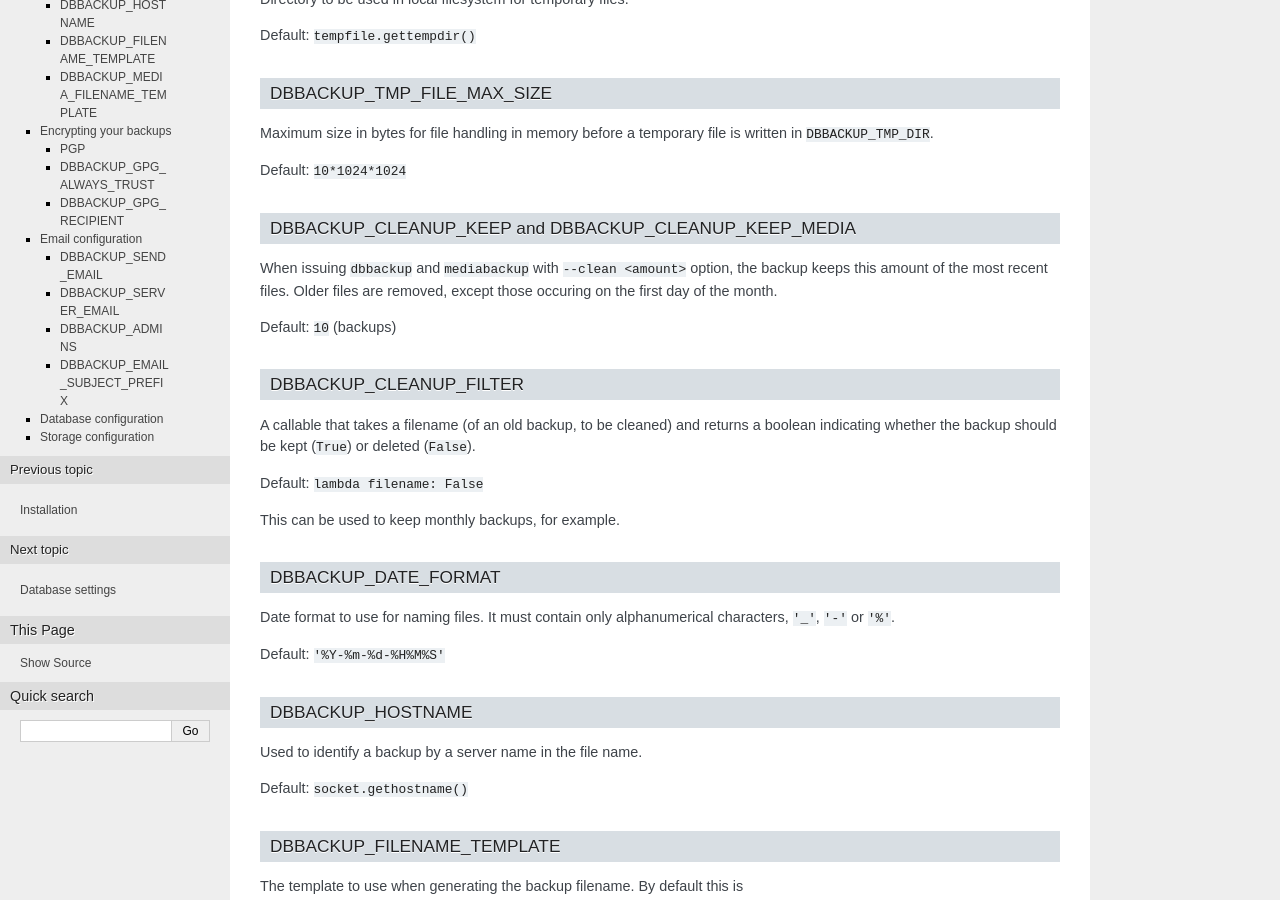
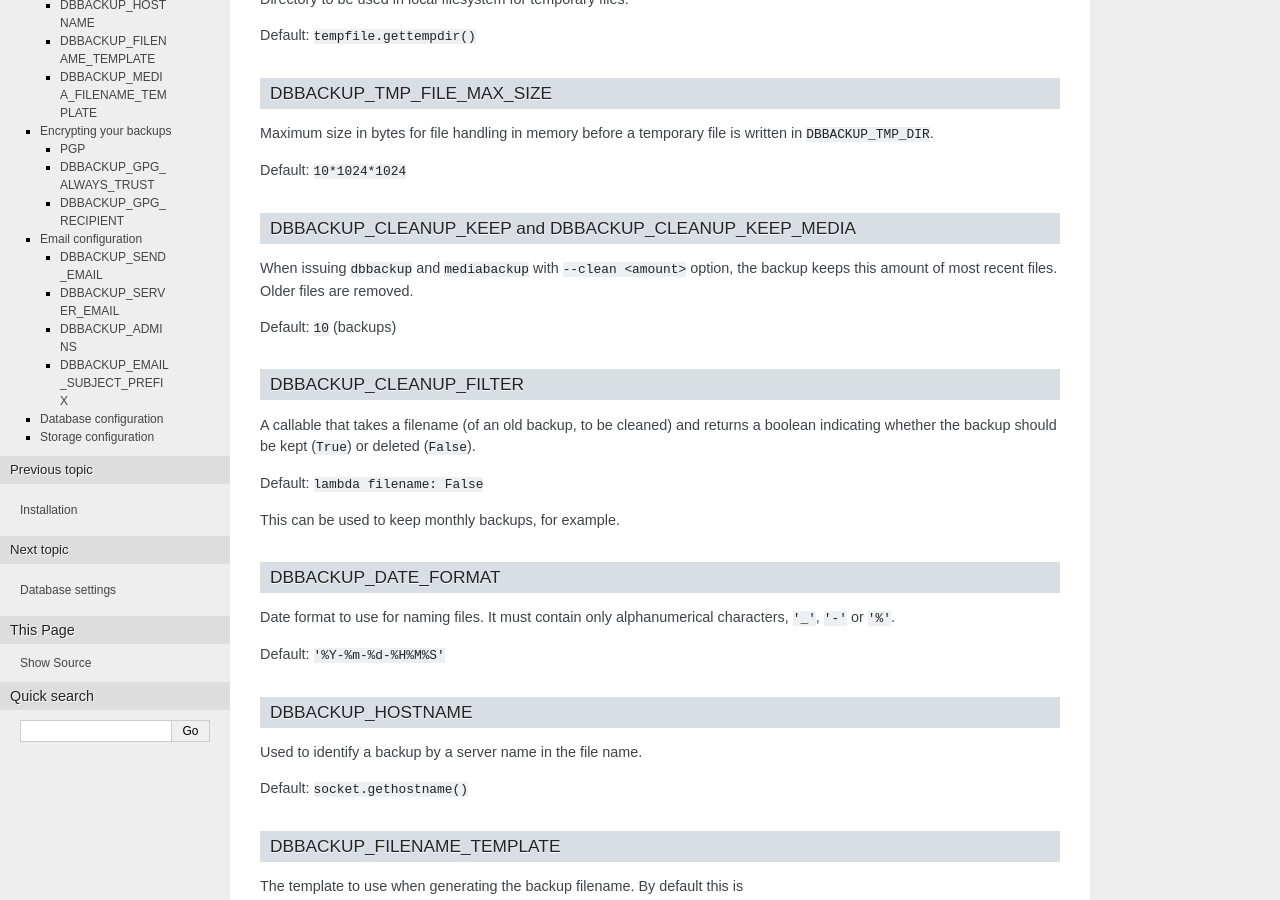
Before and after one commit to jazzband/django-dbbackup, a Sphinx documentation site: the page built from docs/configuration.rst, in a window 1280 px wide and 900 px high, scrolled down 382 px. Built offline with Sphinx 7.4.7, drawn with Linux system fonts in a browser that asks for light colours; the version number could not be read and is left out.

Commit message:
Fix docstring and docs

```diff
--- a/docs/configuration.rst
+++ b/docs/configuration.rst
@@ -32,8 +32,7 @@
 ~~~~~~~~~~~~~~~~~~~~~~~~~~~~~~~~~~~~~~~~~~~~~~~~~~~~~
 
 When issuing ``dbbackup`` and ``mediabackup`` with ``--clean <amount>`` option,
-the backup keeps this amount of the most recent files. Older files are removed,
-except those occuring on the first day of the month.
+the backup keeps this amount of most recent files. Older files are removed.
 
 Default: ``10`` (backups)
 
```
Also changed, not shown: 1 other file.
